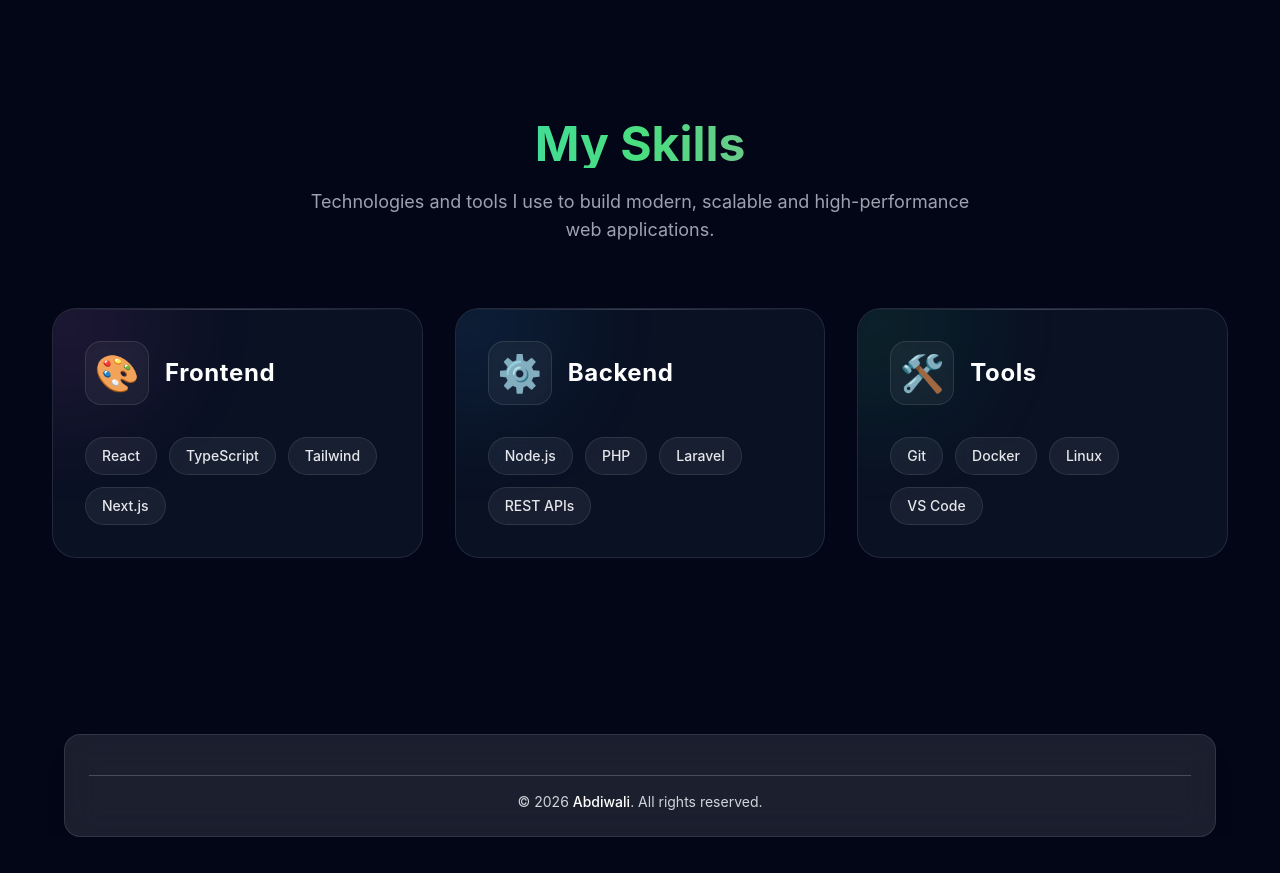
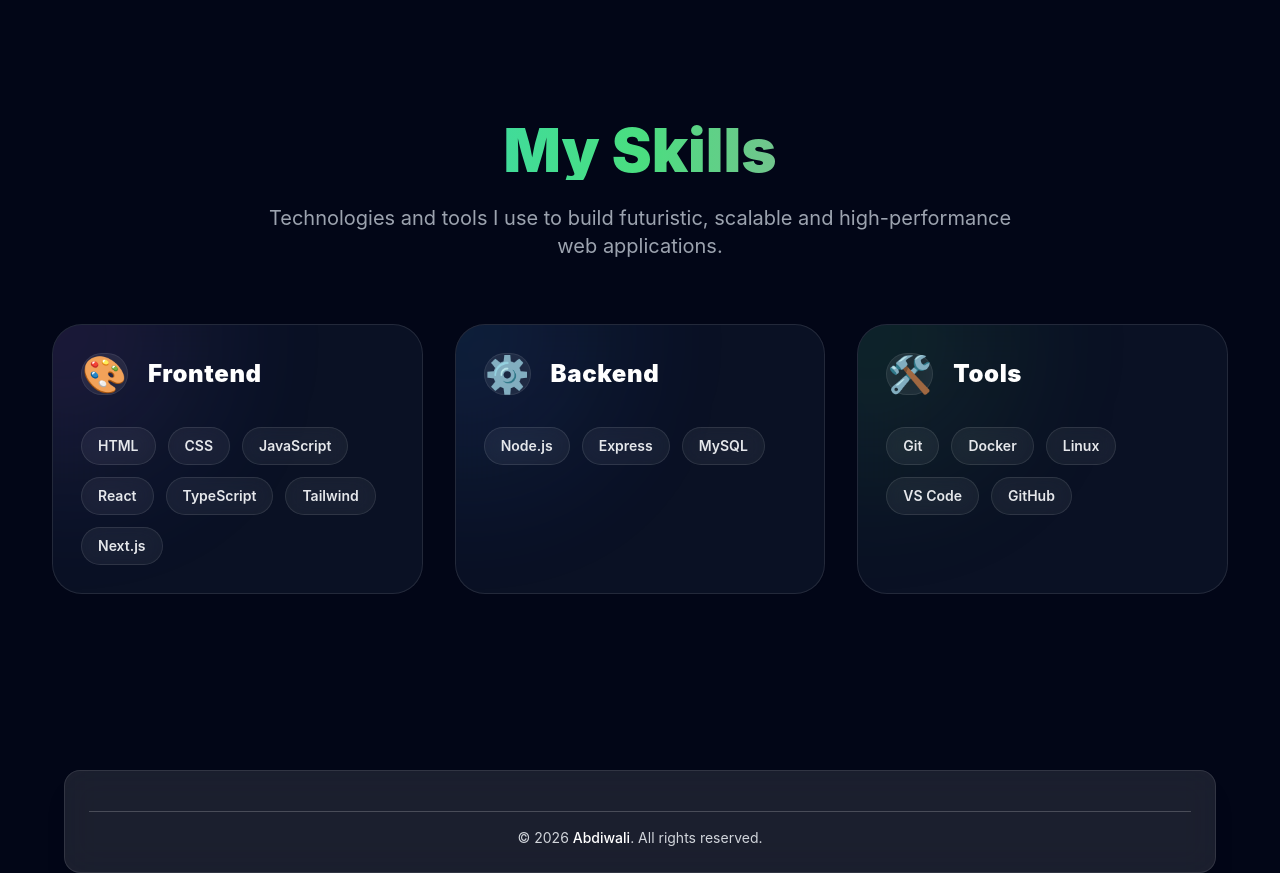
Before and after one commit to abdiwaliabdi02-abdi/abdiwali_portfolio_frontend, a React (Create React App) app: page / in a window 1280 px wide. Shown: the part 1820-2693 px from the top of the page. Before the commit the page ends 2657 px from the top, so only its background shows below. Built offline with nearby package versions, Linux system fonts and the light colour scheme; no server answers.

Commit message:
new changes

```diff
--- a/src/components/ProfilePage.tsx
+++ b/src/components/ProfilePage.tsx
@@ -1,11 +1,17 @@
 import { useQuery } from "@tanstack/react-query";
 import { getProfile } from "../api/profile.api";
+
 import {
   FaUser,
   FaLink,
   FaBriefcase,
-  FaTools,
-  FaInfoCircle,
+  FaMapMarkerAlt,
+  FaEnvelope,
+  FaPhone,
+  FaGithub,
+  FaTwitter,
+  FaLinkedin,
+  FaGlobe,
 } from "react-icons/fa";
 
 type Profile = {
@@ -59,192 +65,409 @@
 
   if (!profile) return null;
 
+  const cards = [
+    {
+      title: "Personal Information",
+      icon: <FaUser />,
+      color: "cyan",
+      items: [
+        {
+          icon: <FaMapMarkerAlt />,
+          label: "Location",
+          value: profile.location,
+        },
+        {
+          icon: <FaGlobe />,
+          label: "Nationality",
+          value: profile.nationality,
+        },
+        {
+          icon: <FaEnvelope />,
+          label: "Email",
+          value: profile.email,
+        },
+        {
+          icon: <FaPhone />,
+          label: "Phone",
+          value: profile.phone,
+        },
+      ],
+    },
+
+    {
+      title: "Social Links",
+      icon: <FaLink />,
+      color: "pink",
+      items: [
+        {
+          icon: <FaGithub />,
+          label: "GitHub",
+          value: "GitHub",
+          link: "https://github.com/abdiwaliabdi02-abdi",
+        },
+        {
+          icon: <FaTwitter />,
+          label: "Twitter",
+          value: "Twitter",
+          link: "https://x.com/AbdiAbdiwa69824",
+        },
+        {
+          icon: <FaLinkedin />,
+          label: "LinkedIn",
+          value: "LinkedIn",
+          link: "https://www.linkedin.com/in/abdiwali-abdi",
+        },
+      ],
+    },
+
+    {
+      title: "Employment",
+      icon: <FaBriefcase />,
+      color: "green",
+      items: [
+        {
+          icon: <FaBriefcase />,
+          label: "Availability",
+          value: profile.availability,
+        },
+        {
+          icon: <FaBriefcase />,
+          label: "Salary",
+          value: profile.expectedSalary ? `$${profile.expectedSalary}` : "-",
+        },
+        {
+          icon: <FaBriefcase />,
+          label: "Notice",
+          value: profile.noticePeriod,
+        },
+        {
+          icon: <FaBriefcase />,
+          label: "Relocate",
+          value: profile.willingToRelocate ? "Yes" : "No",
+        },
+      ],
+    },
+  ];
+
   return (
-    <section
-      className="
-        relative
-        px-6
-        py-16
-        overflow-hidden
-      "
-    >
-      <div className="max-w-7xl mx-auto">
-        {/* GRID */}
+    <section className="py-20 px-4 md:px-8">
       <div
         className="
+          max-w-7xl
+          mx-auto
+
           grid
           grid-cols-1
           md:grid-cols-2
           xl:grid-cols-3
+
           gap-8
         "
       >
-          {/* PERSONAL */}
-          <div className="card blue">
-            <div className="card-icon icon-blue">
-              <FaUser />
+        {cards.map((card, index) => (
+          <div
+            key={index}
+            className={`
+              relative
+              overflow-hidden
+
+              rounded-[34px]
+
+              p-[1px]
+
+              group
+
+              ${
+                card.color === "cyan"
+                  ? "bg-gradient-to-b from-cyan-400 to-blue-500"
+                  : card.color === "pink"
+                    ? "bg-gradient-to-b from-pink-500 to-fuchsia-500"
+                    : "bg-gradient-to-b from-yellow-300 to-green-500"
+              }
+
+              shadow-[0_0_25px_rgba(0,0,0,0.65)]
+
+              hover:-translate-y-4
+              hover:scale-[1.03]
+
+              hover:shadow-[0_0_35px_rgba(34,211,238,0.18)]
+
+              transition-all
+              duration-500
+            `}
+          >
+            {/* PREMIUM GLOW */}
+            <div
+              className={`
+                absolute
+                -top-24
+                -left-24
+
+                w-60
+                h-60
+
+                rounded-full
+
+                blur-[120px]
+
+                opacity-90
+
+                transition-all
+                duration-700
+
+                group-hover:scale-150
+
+                ${
+                  card.color === "cyan"
+                    ? "bg-cyan-400/20"
+                    : card.color === "pink"
+                      ? "bg-fuchsia-500/20"
+                      : "bg-lime-400/20"
+                }
+              `}
+            />
+
+            {/* INNER CARD */}
+            <div
+              className="
+                relative
+                h-full
+
+                rounded-[33px]
+
+                bg-[linear-gradient(180deg,rgba(15,23,42,0.96),rgba(2,6,23,0.98))]
+                backdrop-blur-2xl
+                border
+                border-white/10
+
+                px-7
+                py-8
+              "
+            >
+              {/* MOVING LIGHT */}
+              <div
+                className="
+                  absolute
+                  inset-0
+                  opacity-20
+
+                  bg-[linear-gradient(120deg,transparent,rgba(255,255,255,0.08),transparent)]
+
+                  translate-x-[-100%]
+                  group-hover:translate-x-[100%]
+
+                  transition-all
+                  duration-1000
+                "
+              />
+
+              {/* TOP LIGHT */}
+              <div
+                className="
+                  absolute
+                  top-0
+                  left-0
+
+                  w-full
+                  h-24
+
+                  bg-gradient-to-r
+                  from-white/[0.08]
+                  via-white/[0.03]
+                  to-transparent
+
+                  rounded-t-[33px]
+                "
+              />
+
+              {/* TOP RIGHT BUTTON */}
+              <div
+                className={`
+                  absolute
+                  top-5
+                  right-5
+
+                  w-6
+                  h-6
+
+                  rounded-full
+
+                  flex
+                  items-center
+                  justify-center
+
+                  text-[10px]
+                  font-bold
+
+                  ${
+                    card.color === "cyan"
+                      ? "bg-cyan-500/30 text-cyan-200"
+                      : card.color === "pink"
+                        ? "bg-pink-500/30 text-pink-200"
+                        : "bg-green-500/30 text-green-200"
+                  }
+                `}
+              >
+                ×
               </div>
 
-            <h2 className="card-title">Personal Information</h2>
+              {/* ICON */}
+              <div
+                className={`
+                  text-5xl
+                  mb-6
 
-            <Field label="Location" value={profile.location} />
-            <Field label="Nationality" value={profile.nationality} />
-            <Field label="DOB" value={formatDate(profile.dateOfBirth)} />
-            <Field label="Email" value={profile.email} />
-            <Field label="Phone" value={profile.phone} />
-            <Field label="Address" value={profile.address} />
+                  flex
+                  justify-center
+
+                  ${
+                    card.color === "cyan"
+                      ? "text-cyan-300"
+                      : card.color === "pink"
+                        ? "text-pink-300"
+                        : "text-lime-300"
+                  }
+
+                  drop-shadow-[0_0_30px_currentColor]
+                  animate-bounce
+                `}
+              >
+                {card.icon}
               </div>
 
-          {/* SOCIAL */}
-          <div className="card pink">
-            <div className="card-icon icon-pink">
-              <FaLink />
+              {/* TITLE */}
+              <h2
+                className="
+                  text-white
+                  text-2xl
+                  font-bold
+
+                  text-center
+
+                  mb-8
+                "
+              >
+                {card.title}
+              </h2>
+
+              {/* CONTENT */}
+              <div className="space-y-5">
+                {card.items.map((item, i) => (
+                  <div
+                    key={i}
+                    className="
+                      flex
+                      items-center
+                      justify-between
+
+                      border-b
+                      border-white/5
+
+                      pb-4
+                    "
+                  >
+                    {/* LEFT */}
+                    <div className="flex items-center gap-3">
+                      <div
+                        className={`
+                          text-sm
+
+                          ${
+                            card.color === "cyan"
+                              ? "text-cyan-300"
+                              : card.color === "pink"
+                                ? "text-pink-300"
+                                : "text-lime-300"
+                          }
+                        `}
+                      >
+                        {item.icon}
                       </div>
 
-            <h2 className="card-title">Social Links</h2>
-
-            <LinkField label="GitHub" value={profile.github} />
-            <LinkField label="Twitter" value={profile.twitter} />
-            <LinkField label="LinkedIn" value={profile.linkedin} />
+                      <span className="text-gray-400 text-sm">
+                        {item.label}
+                      </span>
                     </div>
 
-          {/* EMPLOYMENT */}
-          <div className="card green">
-            <div className="card-icon icon-green">
-              <FaBriefcase />
+                    {/* RIGHT */}
+                    {"link" in item && item.link ? (
+                      <a
+                        href={item.link as string}
+                        target="_blank"
+                        rel="noreferrer"
+                        className={`
+                          font-semibold
+                          transition
+
+                          ${
+                            card.color === "cyan"
+                              ? "text-cyan-300 hover:text-cyan-200"
+                              : card.color === "pink"
+                                ? "text-pink-300 hover:text-pink-200"
+                                : "text-lime-300 hover:text-lime-200"
+                          }
+                        `}
+                      >
+                        {item.value}
+                      </a>
+                    ) : (
+                      <span className="text-white font-medium">
+                        {item.value || "-"}
+                      </span>
+                    )}
+                  </div>
+                ))}
               </div>
 
-            <h2 className="card-title">Employment</h2>
+              {/* BOTTOM GLOW LINE */}
+              <div
+                className={`
+                  absolute
+                  bottom-0
+                  left-0
 
-            <Field label="Availability" value={profile.availability} />
+                  w-full
+                  h-6
 
-            <Field
-              label="Salary"
-              value={
-                profile.expectedSalary
-                  ? `$${profile.expectedSalary}`
-                  : undefined
+                  blur-[1px]
+
+                  ${
+                    card.color === "cyan"
+                      ? "bg-gradient-to-r from-blue-600 to-cyan-400"
+                      : card.color === "pink"
+                        ? "bg-gradient-to-r from-rose-500 to-fuchsia-500"
+                        : "bg-gradient-to-r from-yellow-300 to-green-500"
                   }
+                `}
               />
 
-            <Field label="Notice" value={profile.noticePeriod} />
+              {/* UNDER GLOW */}
+              <div
+                className={`
+                  absolute
+                  -bottom-6
+                  left-1/2
+                  -translate-x-1/2
 
-            <Field label="Status" value={profile.immigrationStatus} />
+                  w-[70%]
+                  h-8
 
-            <BooleanField label="Relocate" value={profile.willingToRelocate} />
-          </div>
+                  blur-3xl
+                  opacity-100
 
-          {/* SKILLS */}
-          <div className="card blue">
-            <div className="card-icon icon-blue">
-              <FaTools />
-            </div>
-
-            <h2 className="card-title">Skills</h2>
-
-            <Field label="Languages" value={profile.languages} />
-            <Field label="Skills" value={profile.skills} />
-          </div>
-
-          {/* OTHER */}
-          <div className="card pink">
-            <div className="card-icon icon-pink">
-              <FaInfoCircle />
-            </div>
-
-            <h2 className="card-title">Other</h2>
-
-            <BooleanField label="Own Car" value={profile.ownACar} />
-
-            <BooleanField label="License" value={profile.haveDrivingLicense} />
+                  ${
+                    card.color === "cyan"
+                      ? "bg-cyan-400"
+                      : card.color === "pink"
+                        ? "bg-fuchsia-500"
+                        : "bg-lime-400"
+                  }
+                `}
+              />
             </div>
           </div>
+        ))}
       </div>
     </section>
   );
 }
-
-/* ================= HELPERS ================= */
-
-function formatDate(date?: string) {
-  if (!date) return "-";
-  return new Date(date).toLocaleDateString();
-}
-
-function Field({ label, value }: { label: string; value?: string | number }) {
-  return (
-    <div
-      className="
-        flex
-        justify-between
-        items-center
-        py-2
-        border-b
-        border-white/5
-      "
-    >
-      <span className="text-gray-400">{label}</span>
-
-      <span className="text-white font-medium">{value ?? "-"}</span>
-    </div>
-  );
-}
-
-function BooleanField({ label, value }: { label: string; value?: boolean }) {
-  return (
-    <div
-      className="
-        flex
-        justify-between
-        items-center
-        py-2
-        border-b
-        border-white/5
-      "
-    >
-      <span className="text-gray-400">{label}</span>
-
-      <span
-        className={
-          value ? "text-green-400 font-semibold" : "text-red-400 font-semibold"
-        }
-      >
-        {value ? "Yes" : "No"}
-      </span>
-    </div>
-  );
-}
-
-function LinkField({ label, value }: { label: string; value?: string }) {
-  return (
-    <div
-      className="
-        flex
-        justify-between
-        items-center
-        py-2
-        border-b
-        border-white/5
-      "
-    >
-      <span className="text-gray-400">{label}</span>
-
-      {value ? (
-        <a
-          href={value}
-          target="_blank"
-          rel="noreferrer"
-          className="
-            text-cyan-400
-            hover:text-cyan-300
-            transition
-          "
-        >
-          {label}
-        </a>
-      ) : (
-        <span className="text-white">-</span>
-      )}
-    </div>
-  );
-}
--- a/src/components/Skills.tsx
+++ b/src/components/Skills.tsx
@@ -3,26 +3,34 @@
     {
       title: "Frontend",
       icon: "🎨",
-      glow: "from-pink-500/20 to-purple-500/20",
-      border: "hover:border-pink-400/40",
-      shadow: "hover:shadow-[0_0_40px_rgba(236,72,153,0.25)]",
-      items: ["React", "TypeScript", "Tailwind", "Next.js"],
+      glow: "from-pink-500/30 via-purple-500/20 to-cyan-500/20",
+      border: "hover:border-pink-400/50",
+      shadow: "hover:shadow-[0_0_60px_rgba(236,72,153,0.45)]",
+      items: [
+        "HTML",
+        "CSS",
+        "JavaScript",
+        "React",
+        "TypeScript",
+        "Tailwind",
+        "Next.js",
+      ],
     },
     {
       title: "Backend",
       icon: "⚙️",
-      glow: "from-cyan-500/20 to-blue-500/20",
-      border: "hover:border-cyan-400/40",
-      shadow: "hover:shadow-[0_0_40px_rgba(34,211,238,0.25)]",
-      items: ["Node.js", "PHP", "Laravel", "REST APIs"],
+      glow: "from-cyan-500/30 via-blue-500/20 to-indigo-500/20",
+      border: "hover:border-cyan-400/50",
+      shadow: "hover:shadow-[0_0_60px_rgba(34,211,238,0.45)]",
+      items: ["Node.js", "Express", "MySQL"],
     },
     {
       title: "Tools",
       icon: "🛠️",
-      glow: "from-green-500/20 to-emerald-500/20",
-      border: "hover:border-green-400/40",
-      shadow: "hover:shadow-[0_0_40px_rgba(34,197,94,0.25)]",
-      items: ["Git", "Docker", "Linux", "VS Code"],
+      glow: "from-green-500/30 via-emerald-500/20 to-yellow-500/20",
+      border: "hover:border-green-400/50",
+      shadow: "hover:shadow-[0_0_60px_rgba(34,197,94,0.45)]",
+      items: ["Git", "Docker", "Linux", "VS Code", "GitHub"],
     },
   ];
 
@@ -42,9 +50,9 @@
       <div className="text-center mb-16">
         <h2
           className="
-            text-4xl
-            md:text-5xl
-            font-bold
+            text-5xl
+            md:text-6xl
+            font-black
 
             bg-gradient-to-r
             from-cyan-400
@@ -61,14 +69,15 @@
         <p
           className="
             text-gray-400
-            mt-5
-            text-base
-            md:text-lg
-            max-w-2xl
+            mt-6
+            text-lg
+            md:text-xl
+            max-w-3xl
             mx-auto
+            leading-relaxed
           "
         >
-          Technologies and tools I use to build modern, scalable and
+          Technologies and tools I use to build futuristic, scalable and
           high-performance web applications.
         </p>
       </div>
@@ -91,83 +100,90 @@
               relative
               overflow-hidden
 
-              rounded-3xl
+              rounded-[30px]
 
               border
               border-white/10
 
-              bg-[rgba(15,23,42,0.7)]
+              bg-[rgba(15,23,42,0.72)]
 
-              backdrop-blur-xl
+              backdrop-blur-2xl
 
-              p-8
+              p-7
 
               transition-all
               duration-500
 
-              hover:-translate-y-3
+              hover:-translate-y-2
 
               ${skill.border}
               ${skill.shadow}
             `}
           >
-            {/* TOP LIGHT */}
+            {/* PREMIUM GLOW */}
+            <div
+              className={`
+                absolute
+                -top-24
+                -left-24
+
+                w-56
+                h-56
+
+                rounded-full
+
+                blur-[90px]
+
+                bg-gradient-to-br
+                ${skill.glow}
+
+                opacity-90
+
+                transition-all
+                duration-700
+
+                group-hover:scale-110
+              `}
+            />
+
+            {/* ANIMATED LIGHT LINE */}
             <div
               className="
                 absolute
                 top-0
-                left-0
+                left-[-100%]
 
                 w-full
-                h-[1px]
+                h-[2px]
 
                 bg-gradient-to-r
                 from-transparent
-                via-white/50
+                via-white
                 to-transparent
 
-                opacity-40
-              "
-            />
+                opacity-70
 
-            {/* GLOW */}
-            <div
-              className={`
-                absolute
-                -top-16
-                -left-16
-
-                w-40
-                h-40
-
-                rounded-full
-
-                blur-3xl
-
-                bg-gradient-to-br
-                ${skill.glow}
-
-                opacity-80
+                group-hover:left-[100%]
 
                 transition-all
-                duration-500
-              `}
+                duration-1000
+              "
             />
 
             {/* CONTENT */}
             <div className="relative z-10">
               {/* HEADER */}
-              <div className="flex items-center gap-4 mb-8">
+              <div className="flex items-center gap-5 mb-8">
                 <div
                   className="
-                    w-16
-                    h-16
+                    w-18
+                    h-18
 
                     flex
                     items-center
                     justify-center
 
-                    rounded-2xl
+                    rounded-3xl
 
                     bg-white/5
 
@@ -176,7 +192,11 @@
                     border
                     border-white/10
 
-                    shadow-inner
+                    shadow-[inset_0_0_25px_rgba(255,255,255,0.05)]
+
+                    group-hover:rotate-3
+                    transition-all
+                    duration-500
                   "
                 >
                   {skill.icon}
@@ -185,7 +205,7 @@
                 <h3
                   className="
                     text-2xl
-                    font-bold
+                    font-black
                     tracking-wide
                   "
                 >
@@ -205,7 +225,7 @@
                       rounded-full
 
                       text-sm
-                      font-medium
+                      font-semibold
 
                       bg-white/5
 
@@ -219,9 +239,15 @@
                       transition-all
                       duration-300
 
-                      hover:bg-white
+                      hover:bg-gradient-to-r
+                      hover:from-green-400
+                      hover:to-cyan-400
+
                       hover:text-black
+
                       hover:scale-105
+
+                      hover:shadow-[0_0_20px_rgba(34,197,94,0.35)]
                     "
                   >
                     {item}
```
Lines whose indentation alone changed are shown as unchanged.
